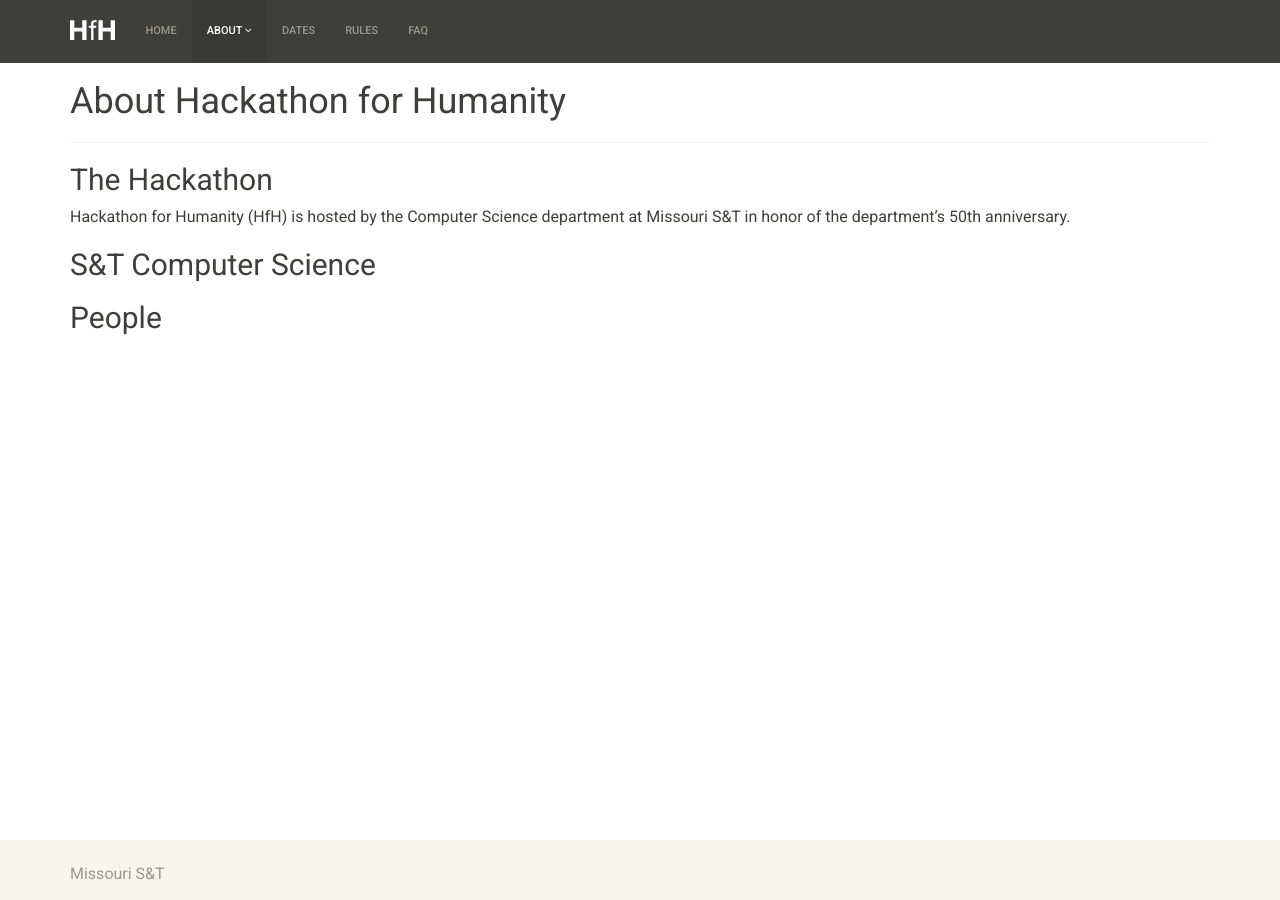
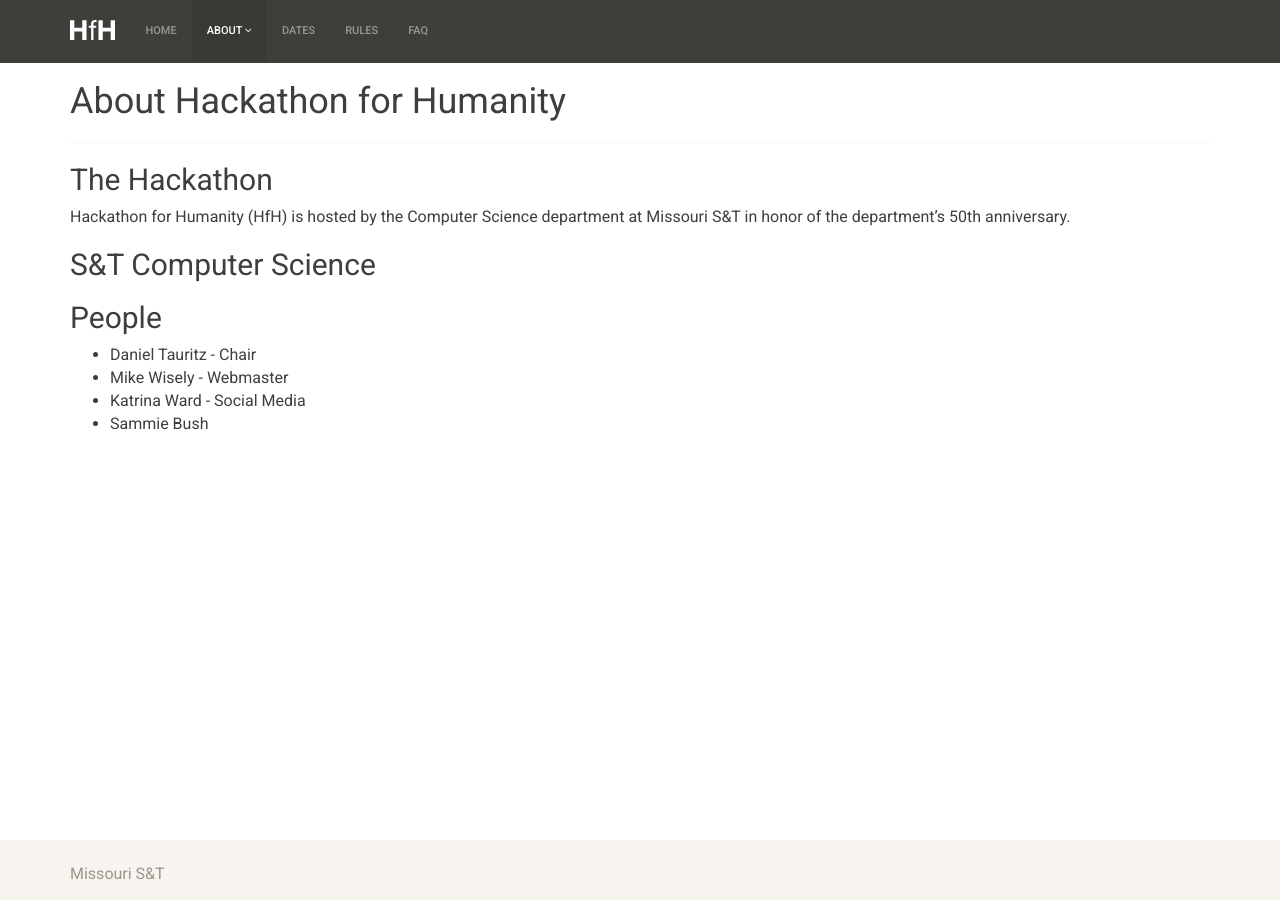
Before and after one commit to cmpsci-goldnjub/info, a Jekyll site: the page built from about.md, in a window 1280 px wide. Built offline with Jekyll 4.4.1, drawn with Linux system fonts in a browser that asks for light colours.

Commit message:
Add some people

```diff
--- a/about.md
+++ b/about.md
@@ -14,6 +14,11 @@ anniversary.
 
 ## People
 
+* Daniel Tauritz - Chair
+* Mike Wisely - Webmaster
+* Katrina Ward - Social Media
+* Sammie Bush
+
 <!-- Emacs spell checking exceptions. -->
 <!--  LocalWords:  HfH Hackathon
  -->
```
